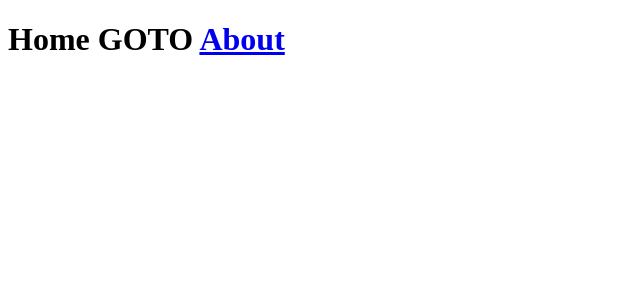
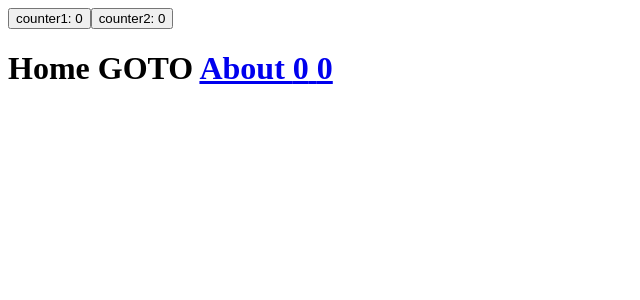
Before and after one commit to varuniit1994/react_practice, a React (Create React App) app: page / in a window 1280 px wide. Shown: the top 300 px of the page, without its empty margins (0-640 px from the left). Built offline with nearby package versions, Linux system fonts and the light colour scheme.

Commit message:
use of useState and useEffect Hooks for state management.

```diff
--- a/src/components/Home/index.js
+++ b/src/components/Home/index.js
@@ -1,7 +1,22 @@
-import React from "react";
+import React, { useRef,useEffect, useState } from "react";
 import { Link } from "react-router-dom";
 
 export default function Home()
 {
-    return <h1>Home GOTO <Link to="/about">About</Link></h1>
+
+    const h1ref=useRef();
+    const [counter1,setCounter1]=useState(0);
+    const [counter2,setCounter2]=useState(0);
+
+    useEffect(()=>{
+        console.log(h1ref);
+    },[counter2]);
+
+    return (
+        <div>
+            <button onClick={()=>setCounter1(counter1=>counter1+1)}>counter1: {counter1}</button>
+            <button onClick={()=>setCounter2(counter2=>counter2+1)}>counter2: {counter2}</button>
+            <h1 ref={h1ref}>Home GOTO <Link to="/about">About {counter1} {counter2}</Link></h1>
+        </div>
+        )
 }
```
